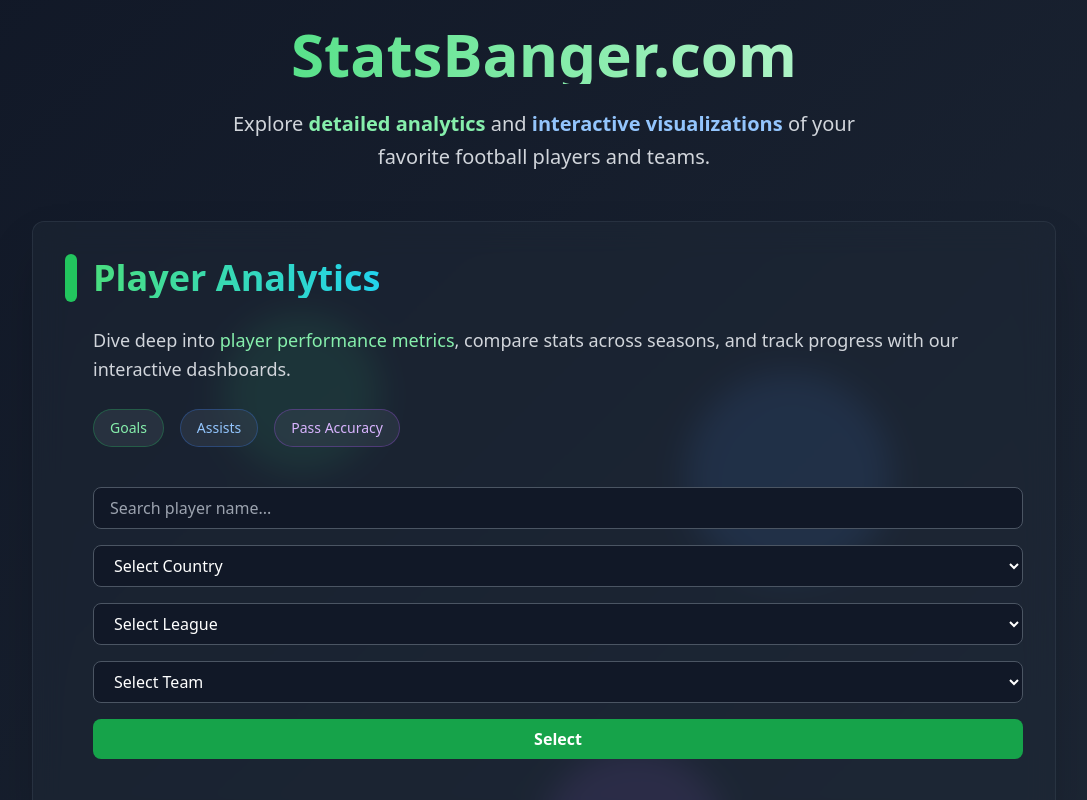
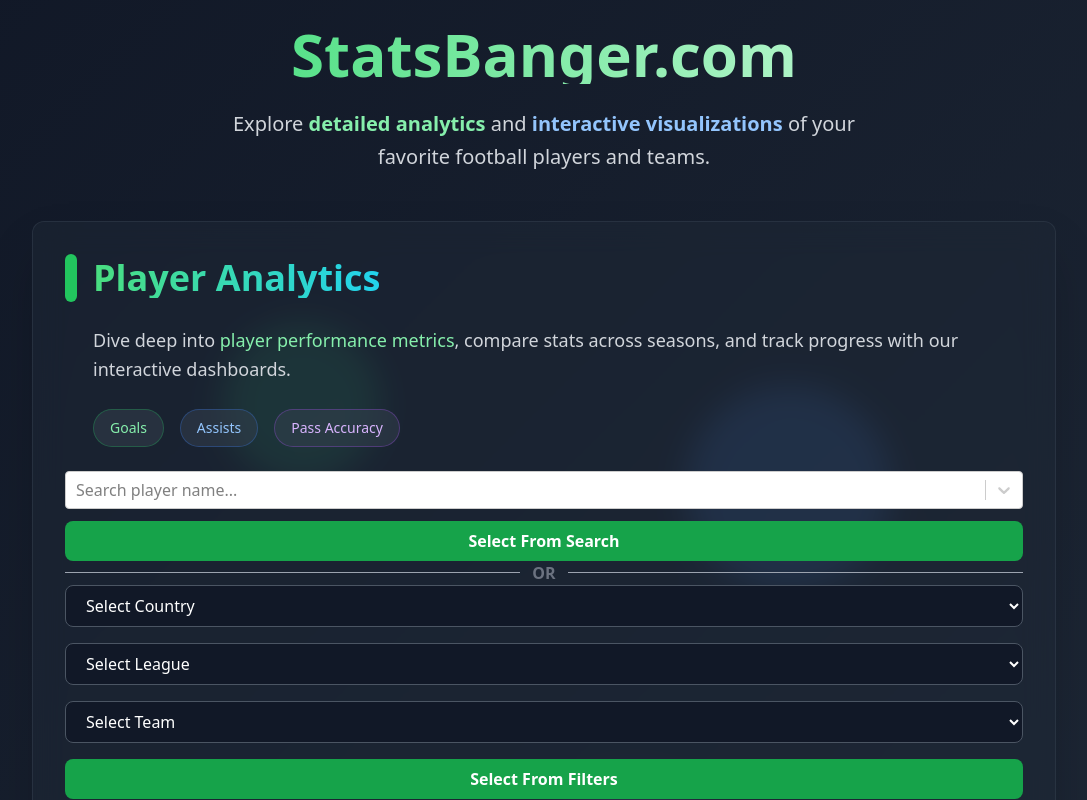
Before and after one commit to plinphon/StatsBanger, a React (Vite) app in the folder frontend/: page / in a window 1280 px wide. Both pictures are taken after a click on the element 640 px from the left and 370 px from the top of the page. Shown: the top 800 px of the page, without its empty margins (96-1183 px from the left). Built offline with nearby package versions, Linux system fonts and the light colour scheme.

Commit message:
fix index

```diff
--- a/frontend/package.json
+++ b/frontend/package.json
@@ -15,6 +15,7 @@
     "react-chartjs-2": "^5.3.0",
     "react-dom": "^19.1.0",
     "react-router-dom": "^7.6.0",
+    "react-select": "^5.10.1",
     "recharts": "^2.15.3"
   },
   "devDependencies": {
--- a/frontend/src/pages/Index.tsx
+++ b/frontend/src/pages/Index.tsx
@@ -4,6 +4,7 @@
 import { searchPlayersByName } from "../lib/api";
 import { searchTeamsByName } from "../lib/api";
 import { useNavigate } from "react-router-dom";
+import AsyncSelect from 'react-select/async';
 
 const HomePage = () => {
 
@@ -52,6 +53,7 @@
     const [filteredPlayers, setFilteredPlayers] = useState<{ name: string; id: number }[]>([]);
     const [loading, setLoading] = useState(false);
     const [error, setError] = useState<string | null>(null);
+    const [selectedPlayer, setSelectedPlayer] = useState<{ label: string; value: number } | null>(null);
 
     const handleFocus = () => {
       setExpanded(true);
@@ -90,6 +92,27 @@
 
     const navigate = useNavigate();
 
+    const loadOptions = async (inputValue: string) => {
+      if (!inputValue) return [];
+      try {
+        const players = await searchPlayersByName(inputValue);
+        return players.map((p) => ({ label: p.name, value: p.id }));
+      } catch {
+        return [];
+      }
+    };
+
+    const handleInputChange = (newValue: any) => {
+      setSelectedPlayer(newValue);
+    };
+
+
+    const handleSelectClick = () => {
+      if (selectedPlayer) {
+        navigate(`/player/${selectedPlayer.value}`);
+      }
+    };
+
     return (
       <main
         onClick={handleClickMain}
@@ -122,47 +145,36 @@
           </div>
 
           {/* Expandable Panel */}
-          <div
+           <div
             className={`transition-all duration-500 overflow-hidden ${
               expanded ? "max-h-96 mt-6 opacity-100" : "max-h-0 opacity-0"
             }`}
           >
-            <div className="pl-7 mt-4 space-y-4 preserve-expand">
-              <input
-                type="text"
-                placeholder="Search player name..."
-                value={searchInput}
-                onChange={handleChange}
-                onFocus={handleFocus}
-                className="w-full px-4 py-2 rounded-lg bg-gray-900 text-white border border-gray-600 placeholder-gray-400 focus:outline-none focus:ring-2 focus:ring-green-500"
-              />
+          <div onClick={(e) => e.stopPropagation()} className="space-y-3">
 
-            {searchInput && (
-            <ul className="mt-1 border border-gray-500 rounded bg-white text-black max-h-48 overflow-y-auto">
-                {loading ? (
-                <li className="p-2 text-gray-500 italic">Loading...</li>
-                ) : error ? (
-                <li className="p-2 text-red-500 italic">{error}</li>
-                ) : filteredPlayers.length > 0 ? (
-                  filteredPlayers.map(({ name, id }, idx) => (
-                    <li
-                      key={idx}
-                      onClick={() => {
-                        navigate(`/player/${id}`);
-                      }}
-                      className="p-2 hover:bg-gray-200 cursor-pointer"
-                    >
-                      {name}
-                    </li>
-                  ))
+            {/* Search Section */}
+            <AsyncSelect cacheOptions loadOptions={loadOptions}
+            defaultOptions
+            placeholder="Search player name..."
+            className="w-full text-black"
+            onFocus={handleFocus}
+            onChange={handleInputChange} />
 
-                ) : (
-                <li className="p-2 text-gray-500 italic">No results</li>
-                )}
-            </ul>
-            )}
+            <button className="w-full px-4 py-2 rounded-lg bg-green-600 hover:bg-green-700 text-white font-semibold transition-colors duration-300"
+                      onClick={handleSelectClick}
+                      disabled={!selectedPlayer}>
+                Select From Search
+              </button>
+          </div>
+            {/* OR Divider */}
+            <div className="flex items-center justify-center text-gray-500 font-semibold uppercase">
+              <div className="h-px bg-gray-400 flex-1 mr-3"></div>
+              or
+              <div className="h-px bg-gray-400 flex-1 ml-3"></div>
+            </div>
 
-
+            {/* Select Dropdowns Section */}
+            <div className="space-y-4">
               <select
                 onFocus={handleFocus}
                 className="w-full px-4 py-2 rounded-lg bg-gray-900 text-white border border-gray-600 focus:outline-none focus:ring-2 focus:ring-cyan-500"
@@ -192,9 +204,13 @@
                 <option>Manchester City</option>
                 <option>Juventus</option>
               </select>
-              <button className="w-full px-4 py-2 rounded-lg bg-green-600 hover:bg-green-700 text-white font-semibold transition-colors duration-300">Select</button>
+
+              <button className="w-full px-4 py-2 rounded-lg bg-green-600 hover:bg-green-700 text-white font-semibold transition-colors duration-300">
+                Select From Filters
+              </button>
             </div>
-          </div>
+
+            </div>
         </section>
       </main>
     );
--- a/frontend/src/pages/PlayerChart.tsx
+++ b/frontend/src/pages/PlayerChart.tsx
@@ -25,10 +25,11 @@
     async function loadData() {
       try {
         setLoading(true)
-        const [playerInfo, playerSeasonStat] = await Promise.all([
+        const [playerInfo, seasonStats] = await Promise.all([
           fetchPlayerById(PLAYER_ID),
           fetchPlayerSeasonStatsWithMeta(UNIQUE_TOURNAMENT_ID, SEASON_ID, PLAYER_ID)
         ])
+        const playerSeasonStat = seasonStats[0] ?? null
         setPlayer(playerInfo)
         setStats(playerSeasonStat)
       } catch (err: unknown) {
@@ -67,7 +68,6 @@
         {/* Player Info Card */}
         <div className="flex flex-col md:flex-row items-center bg-gradient-to-r from-green-900/60 to-cyan-900/60 rounded-2xl shadow-lg p-6 mb-8 gap-6">
           <img
-            src={player.photoUrl || "/default-player.png"}
             alt={player.name}
             className="w-32 h-32 rounded-full object-cover border-4 border-green-400 shadow"
           />
@@ -84,7 +84,7 @@
                 Age: {player.age}
               </span>
               <span className="bg-yellow-700/40 px-3 py-1 rounded-full text-sm font-medium border border-yellow-400/30">
-                Team: {player.teamName}
+                Team:
               </span>
             </div>
             <div className="flex gap-2 mt-2">
@@ -104,7 +104,7 @@
             <h3 className="text-2xl font-semibold text-cyan-200">Season Performance</h3>
           </div>
           <PlayerSeasonRadar
-            data={stats as unknown as Record<string, number | null>}
+            data={stats.stats as unknown as Record<string, number | null>}
             position={player.position?.charAt(0).toUpperCase() || "M"}
           />
         </div>
```
Also changed, not shown: 1 other file (tests, documents, lock files or other folders).
